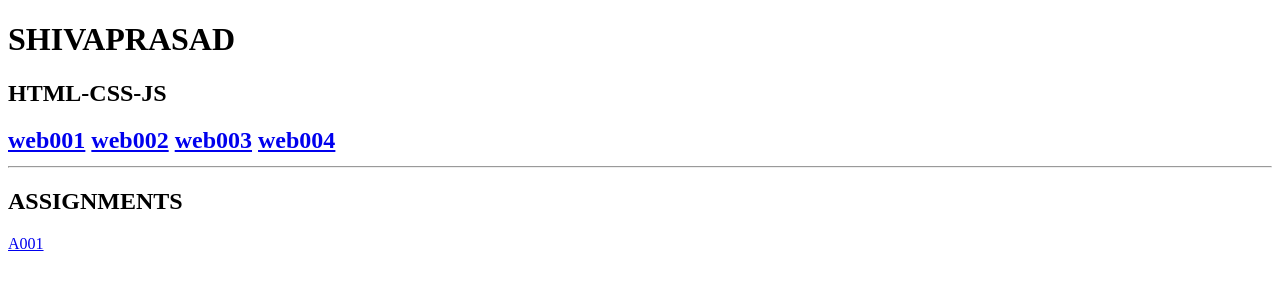
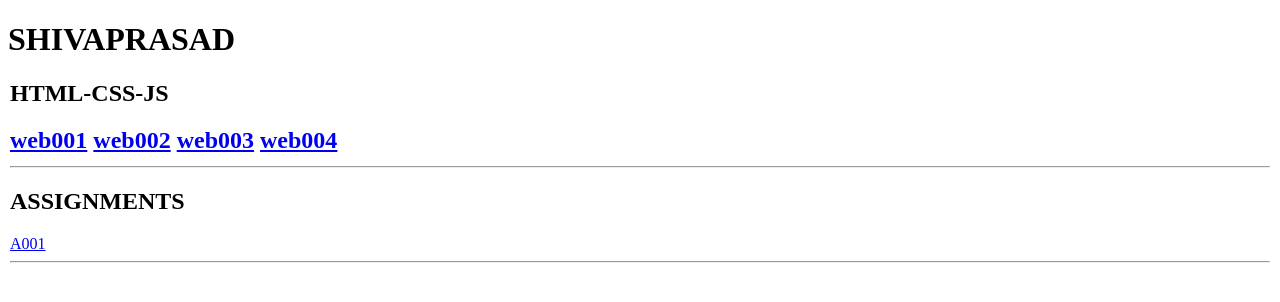
Before and after one commit to Kalalshiva/html-css-js, a plain HTML site: page part1/index.html in a window 1280 px wide. Drawn offline with Linux system fonts and the light colour scheme.

Commit message:
added index.html page

```diff
--- a/part1/index.html
+++ b/part1/index.html
@@ -3,11 +3,11 @@
 <head>
     <meta charset="UTF-8">
     <meta name="viewport" content="width=device-width, initial-scale=1.0">
-    <title>Document</title>
+    <legend><title>CAREERX</title></legend>
 </head>
 <body>
     <h1>SHIVAPRASAD</h1>
-    <h2>HTML-CSS-JS<h2>
+    <legend><h2>HTML-CSS-JS<h2></legend>
     <a href="part1/web001.html">web001</a>
     <a href="part1/web002.html">web002</a>
     <a href="part1/web003.html">web003</a>
@@ -15,5 +15,7 @@
     <hr>
     <h2>ASSIGNMENTS</h2>
     <a href="assignments/A001.html">A001</a>
+    <hr>
+    </body>
 </body>
 </html>
```
